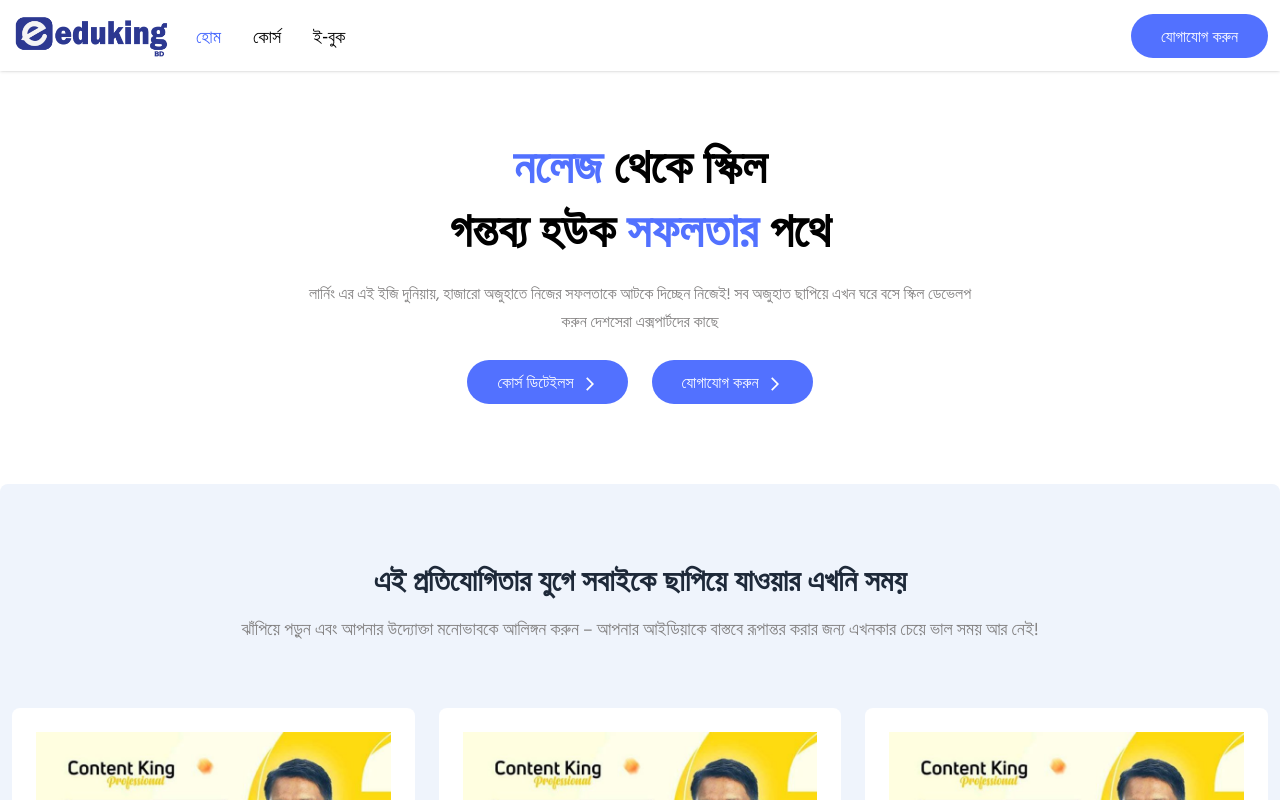
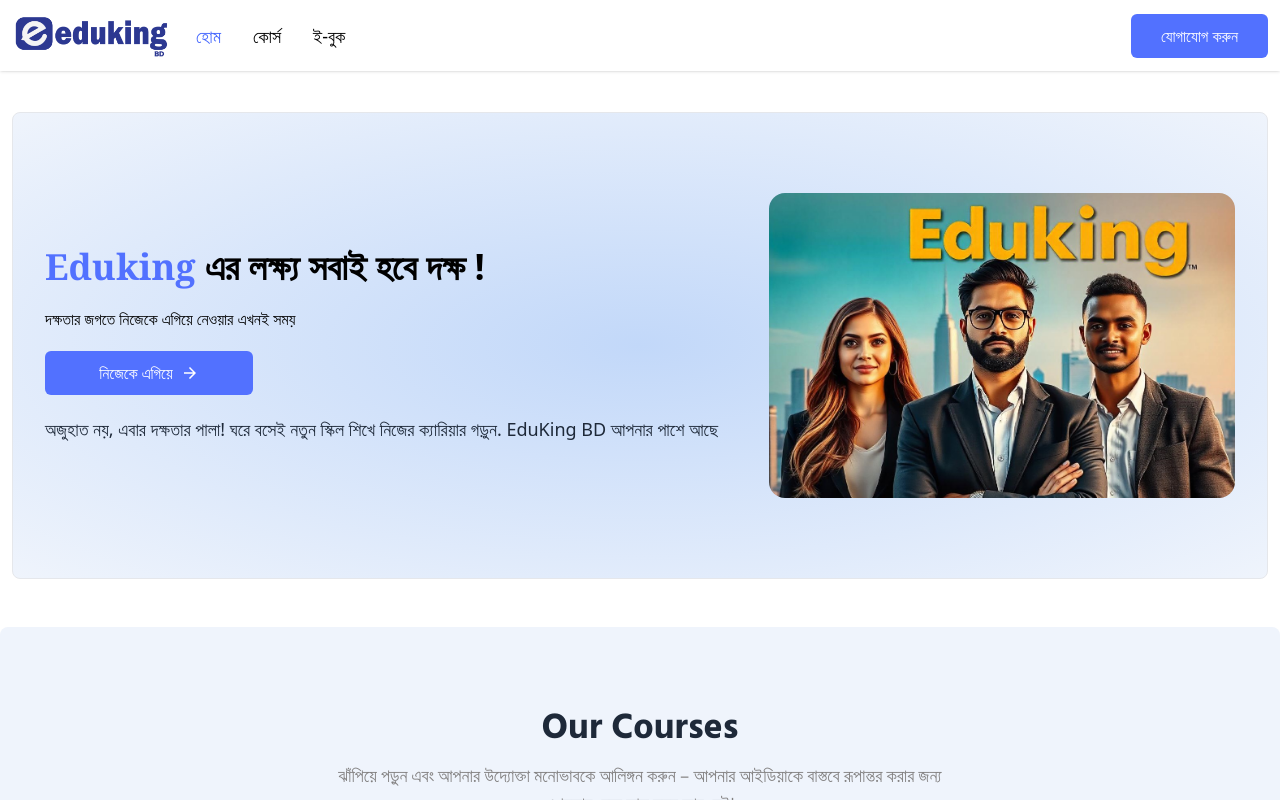
Before and after one commit to mdarmankhan6252/abbas-project, a React (Vite) app: page / in a window 1280 px wide. Shown: the top 800 px of the page. Built offline with nearby package versions, Linux system fonts and the light colour scheme.

Commit message:
I have added the banner section

```diff
--- a/index.html
+++ b/index.html
@@ -4,7 +4,7 @@
     <meta charset="UTF-8" />
     <link rel="icon" type="image/svg+xml" href="/vite.svg" />
     <meta name="viewport" content="width=device-width, initial-scale=1.0" />
-    <title>Abbas-Course</title>
+    <title>EduKingBd - Home</title>
   </head>
   <body>
     <div id="root"></div>
--- a/src/index.css
+++ b/src/index.css
@@ -10,7 +10,7 @@
    font-weight: 500;
    padding: 10px 30px;
    background-color: #5271FF;
-   border-radius: 30px;
+   border-radius: 6px;
    color: white;
 }
 
--- a/src/pages/home/Banner.jsx
+++ b/src/pages/home/Banner.jsx
@@ -1,19 +1,32 @@
-import { MdArrowForwardIos } from "react-icons/md";
+import { MdArrowForward } from "react-icons/md";
+import { Link } from "react-router-dom";
+import banner from '../../assets/banner.jfif'
+
 const Banner = () => {
    return (
-      <div className="text-center py-20">
-         <div className=" text-center space-y-6 flex items-center flex-col justify-center max-w-2xl mx-auto">
-            <h1 className="text-4xl md:text-5xl font-primary font-semibold flex items-center flex-col gap-y-4"><span><span className="text-primary">নলেজ </span>থেকে স্কিল</span><span>গন্তব্য হউক <span className="text-primary">সফলতার</span> পথে</span></h1>
-            <p className="font-primary text-[#828080] leading-7 text-[15px] sm:text-[16px]">লার্নিং এর এই ইজি দুনিয়ায়, হাজারো অজুহাতে নিজের সফলতাকে আটকে দিচ্ছেন নিজেই! সব অজুহাত ছাপিয়ে এখন ঘরে বসে স্কিল ডেভেলপ করুন দেশসেরা এক্সপার্টদের কাছে</p>
-            <form className="w-full max-w-xl mx-auto flex items-center justify-center space-x-5 px-3">
-               <div className="flex items-center justify-center  space-x-6 ">
-                  <button type="submit" className="btn flex items-center space-x-2 cursor-pointer"><span>কোর্স ডিটেইলস</span> <MdArrowForwardIos className="-mb-1" /></button>
-                  <button type="submit" className="btn flex items-center space-x-2 cursor-pointer "><span>যোগাযোগ করুন</span> <MdArrowForwardIos className="-mb-1" /></button>
-               </div>
-            </form>
-         </div>
+      <div className="mx-3">
+      <div
+        className="max-w-7xl mx-auto px-8 my-12 py-20 border border-gray-200 rounded-lg flex items-center justify-between gap-6 flex-col md:flex-row"
+        style={{ background: 'radial-gradient(at center, #c2d8f9 0%, #EFF4FC 100%)' }}
+      >
+        <div className="space-y-5 basis-[60%] ">
+          <h1 className="text-3xl md:text-4xl font-semibold">
+            <span className="text-primary font-bold font-serif">Eduking</span> এর লক্ষ্য সবাই হবে দক্ষ !
+          </h1>
+          <p className="font-light">দক্ষতার জগতে নিজেকে এগিয়ে নেওয়ার এখনই সময়</p>
+          <Link to="/" className="btn flex items-center space-x-2 max-w-52 justify-center">
+            <span>নিজেকে এগিয়ে</span> <MdArrowForward className="text-lg" />
+          </Link>
+          <p className="text-lg text-gray-800">
+            অজুহাত নয়, এবার দক্ষতার পালা! ঘরে বসেই নতুন স্কিল শিখে নিজের ক্যারিয়ার গড়ুন. EduKing BD আপনার পাশে আছে
+          </p>
+        </div>
+        <div className="basis-[40%]">
+         <img src={banner} alt="" className="w-full rounded-2xl"/>
+        </div>
+      </div>
+    </div>
 
-      </div>
    );
 };
 
--- a/src/pages/home/Courses.jsx
+++ b/src/pages/home/Courses.jsx
@@ -3,9 +3,8 @@
 const Courses = () => {
    return (
       <div className="bg-[#EFF4FC] py-20 rounded-lg  p">
-         <div className="text-center space-y-4 max-w-4xl mx-auto px-3">
-            <h1 className="text-2xl md:text-3xl font-primary font-bold text-gray-800">এই প্রতিযোগিতার যুগে সবাইকে ছাপিয়ে যাওয়ার
-               এখনি সময়</h1>
+         <div className="text-center space-y-4 max-w-2xl mx-auto px-3">
+            <h1 className="text-3xl md:text-4xl font-primary font-bold text-gray-800">Our Courses</h1>
             <p className="font-primary text-[#828080] leading-7 text-lg">ঝাঁপিয়ে পড়ুন এবং আপনার উদ্যোক্তা মনোভাবকে আলিঙ্গন করুন – আপনার আইডিয়াকে বাস্তবে রূপান্তর করার জন্য এখনকার চেয়ে ভাল সময় আর নেই!</p>
          </div>
 
```
Also changed, not shown: src/assets/banner.jfif (added).
